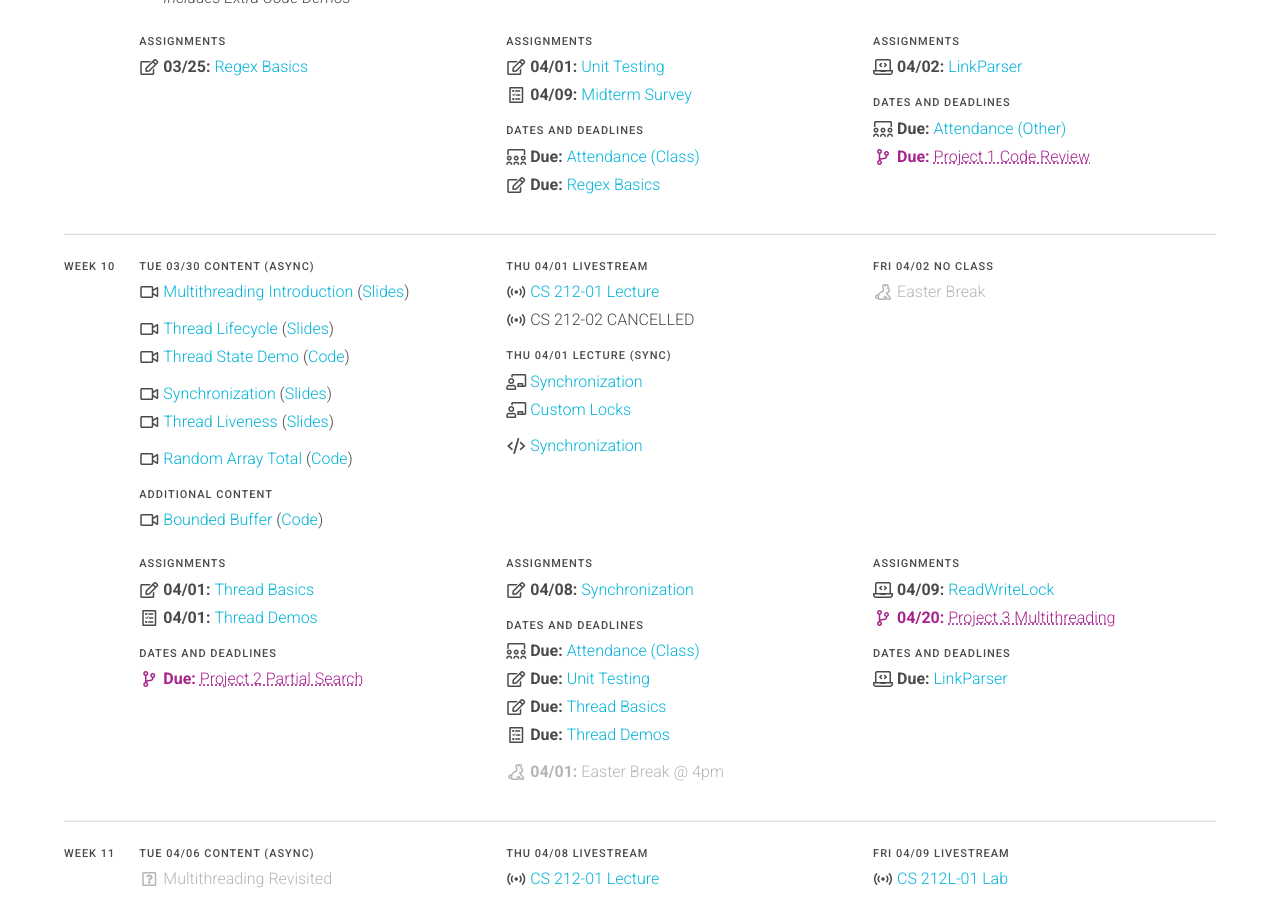
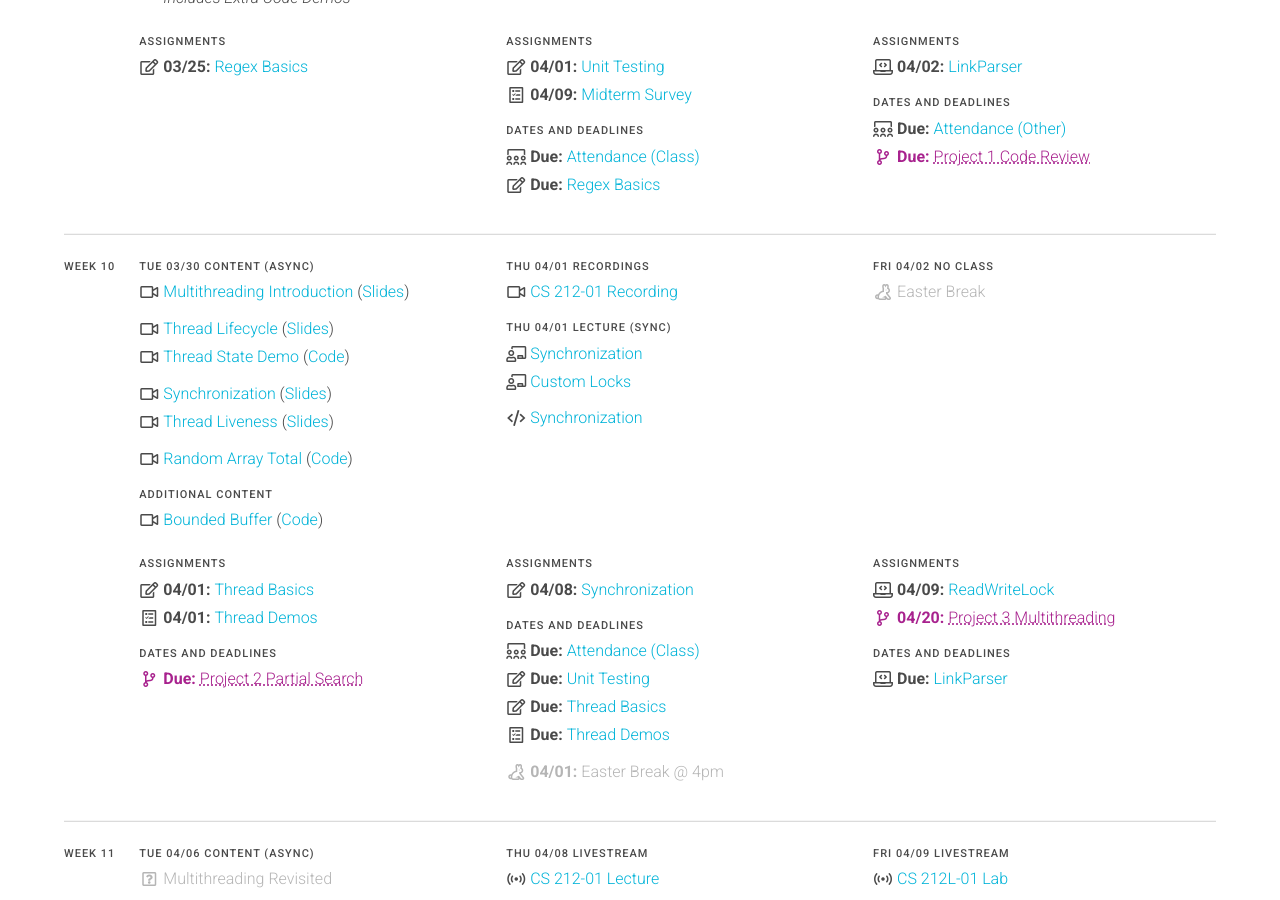
Before and after one commit to usf-cs212-spring2021/usf-cs212-spring2021.github.io, a Jekyll site: the page built from schedule.md, in a window 1280 px wide and 900 px high, scrolled down 4569 px. Built offline with Jekyll 4.4.1, drawn with Linux system fonts in a browser that asks for light colours.

Commit message:
Adding recording.

```diff
--- a/_data/schedule.yml
+++ b/_data/schedule.yml
@@ -1125,14 +1125,11 @@ weeks:
 
       - date: 2021-04-01
         sections:
-          - label: 'Livestream'
-            dates: false
-            items:
-            - text: 'CS 212-01 Lecture'
-              zoom: 'lecture1'
-
-            - text: 'CS 212-02 CANCELLED'
-              icon: 'stream'
+          - <<: *recordings
+            items:
+              - text: 'CS 212-01 Recording'
+                icon: 'video'
+                link: 'https://usfca.zoom.us/rec/share/2zZRWwa4emblW1jHerFpZjsD3EzjBPv85IYj9vtBH-xCzlNyl7DaLn5OQWJ6YM5S.B9Pp4-y-oaNi7nCQ?startTime=1617305120000'
 
           - label: 'Lecture (Sync)'
             items:
```
